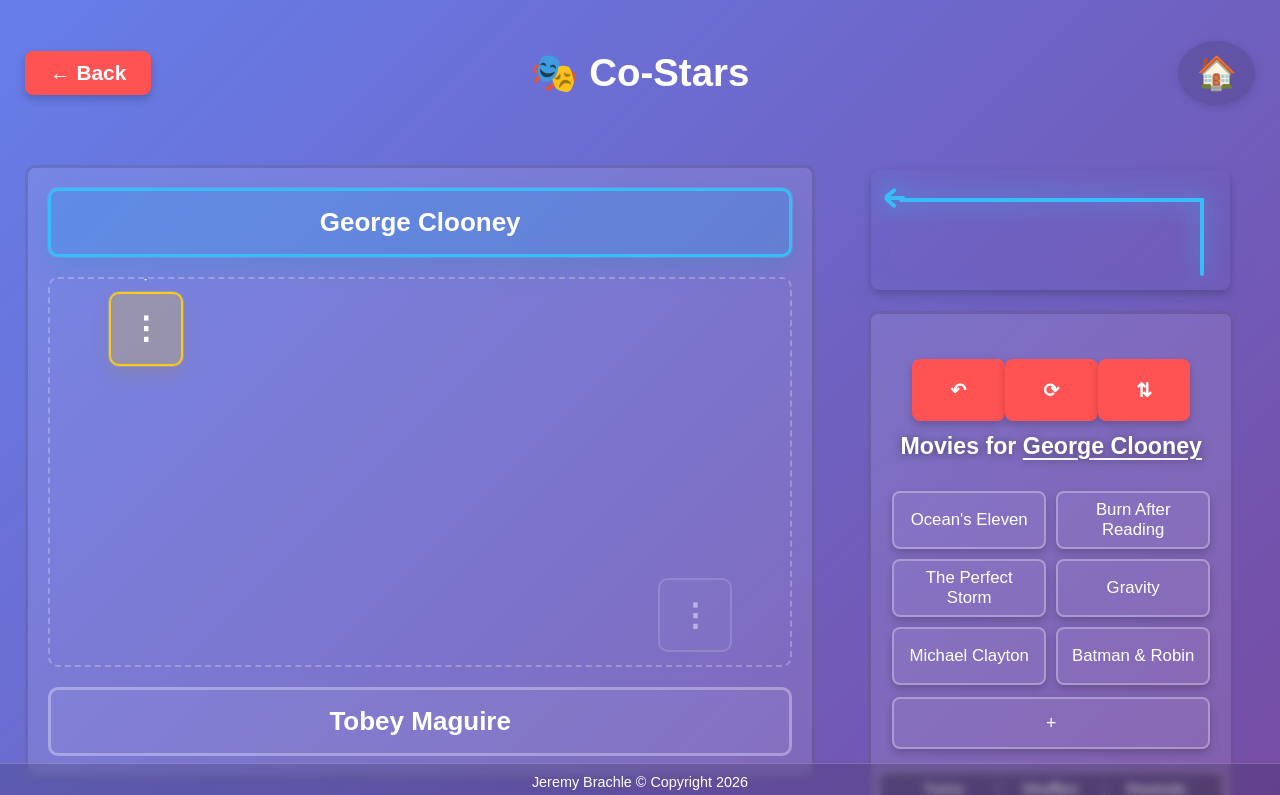
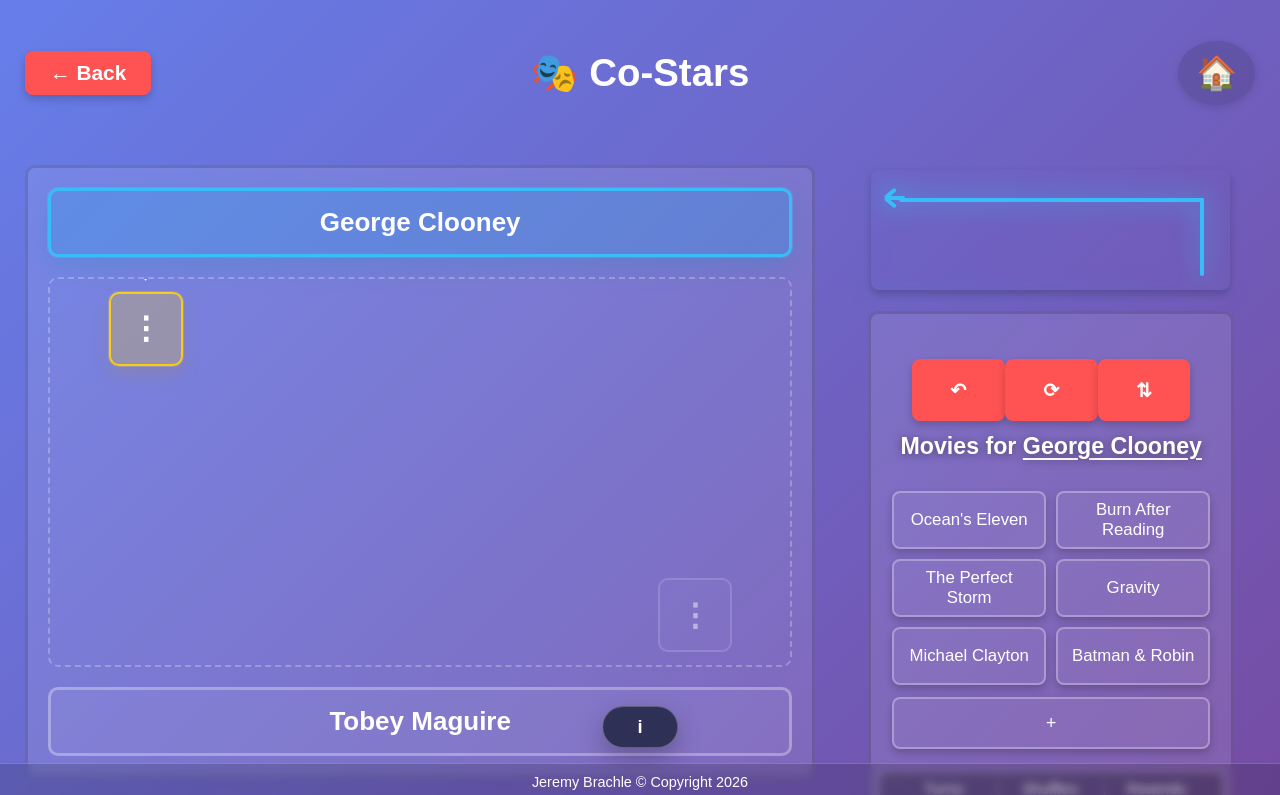
Before and after one commit to jeremybrachle/co-stars-frontend, a React (Vite) app: page /game in a window 1280 px wide. Shown: the top 795 px of the page. Built offline with nearby package versions, Linux system fonts and the light colour scheme.

Commit message:
Adding info button

```diff
--- a/src/pages/GamePage.css
+++ b/src/pages/GamePage.css
@@ -176,3 +176,87 @@
   visibility: visible;
   opacity: 1;
 }
+
+.gameInfoButton {
+  position: fixed;
+  left: 50%;
+  bottom: 52px;
+  transform: translateX(-50%);
+  width: 42px;
+  height: 42px;
+  display: flex;
+  align-items: center;
+  justify-content: center;
+  border: 1px solid rgba(255, 255, 255, 0.24);
+  border-radius: 999px;
+  background: rgba(15, 23, 42, 0.72);
+  color: white;
+  font-size: 1.15rem;
+  font-weight: 700;
+  line-height: 1;
+  cursor: pointer;
+  box-shadow: 0 10px 24px rgba(0, 0, 0, 0.24);
+  transition: transform 0.18s ease, background 0.18s ease, border-color 0.18s ease;
+  z-index: 20;
+}
+
+.gameInfoButton:hover {
+  background: rgba(30, 41, 59, 0.9);
+  border-color: rgba(255, 255, 255, 0.36);
+  transform: translateX(-50%) translateY(-2px);
+}
+
+.gameRulesOverlay {
+  position: fixed;
+  inset: 0;
+  display: flex;
+  align-items: center;
+  justify-content: center;
+  padding: 36px;
+  background: rgba(2, 6, 23, 0.5);
+  backdrop-filter: blur(6px);
+  z-index: 30;
+}
+
+.gameRulesDialog {
+  position: relative;
+  width: min(100%, 980px);
+  min-height: 260px;
+  padding: 30px 34px 28px;
+  border: 1px solid rgba(255, 255, 255, 0.18);
+  border-radius: 18px;
+  background: rgba(15, 23, 42, 0.88);
+  color: white;
+  box-sizing: border-box;
+}
+
+.gameRulesCloseButton {
+  position: absolute;
+  top: 14px;
+  right: 14px;
+  width: 36px;
+  height: 36px;
+  display: flex;
+  align-items: center;
+  justify-content: center;
+  border: 1px solid rgba(255, 255, 255, 0.22);
+  border-radius: 999px;
+  background: rgba(255, 255, 255, 0.06);
+  color: white;
+  font-size: 1.4rem;
+  line-height: 1;
+  cursor: pointer;
+}
+
+.gameRulesTitle {
+  margin: 0 0 18px;
+  font-size: 1.5rem;
+}
+
+.gameRulesText {
+  margin: 0 0 14px;
+  max-width: 72ch;
+  font-size: 1rem;
+  line-height: 1.6;
+  color: rgba(255, 255, 255, 0.92);
+}
--- a/src/pages/GamePage.tsx
+++ b/src/pages/GamePage.tsx
@@ -91,6 +91,7 @@
   const [turns, setTurns] = useState(0);
   const [rewinds, setRewinds] = useState(0);
   const [shuffles, setShuffles] = useState(0);
+  const [isRulesOpen, setIsRulesOpen] = useState(false);
 
   const totalSelections = topPath.length + bottomPath.length;
   const isPathLimitReached = totalSelections >= MAX_PATH_LENGTH;
@@ -236,6 +237,30 @@
         </div>
       </div>
 
+      <button type="button" className="gameInfoButton" onClick={() => setIsRulesOpen(true)} aria-label="Open game rules">
+        i
+      </button>
+
+      {isRulesOpen ? (
+        <div className="gameRulesOverlay" onClick={() => setIsRulesOpen(false)}>
+          <div className="gameRulesDialog" onClick={(event) => event.stopPropagation()}>
+            <button type="button" className="gameRulesCloseButton" onClick={() => setIsRulesOpen(false)} aria-label="Close rules">
+              ×
+            </button>
+            <h2 className="gameRulesTitle">How To Play</h2>
+            <p className="gameRulesText">
+              Connect the two starting nodes by alternating between actors and movies until both paths meet on a matching node.
+            </p>
+            <p className="gameRulesText">
+              If your current selection is an actor, choose a movie they appear in. If your current selection is a movie, choose a costar from that movie.
+            </p>
+            <p className="gameRulesText">
+              Use the toolbar controls to step back, reverse the starting sides, or shuffle future suggestions once that feature is implemented.
+            </p>
+          </div>
+        </div>
+      ) : null}
+
     </div>
   );
 }
```
